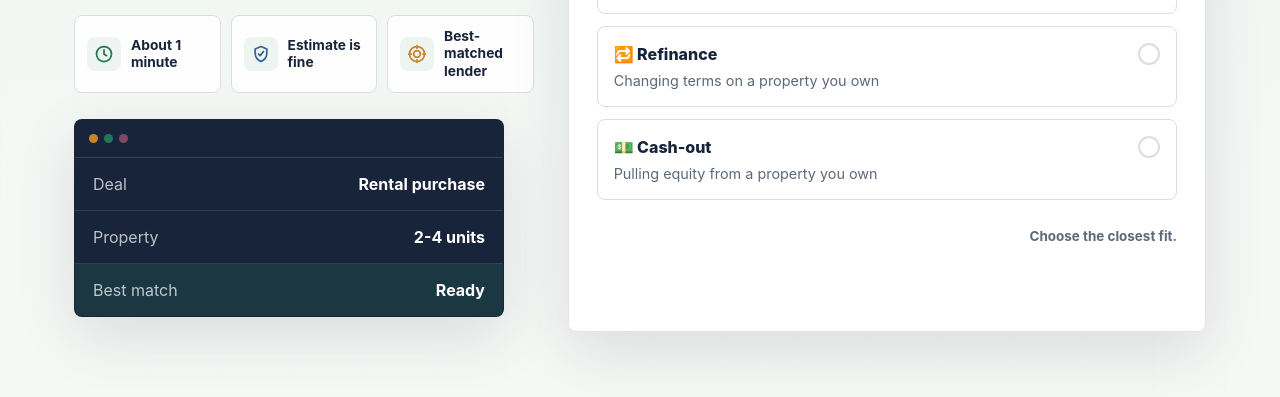
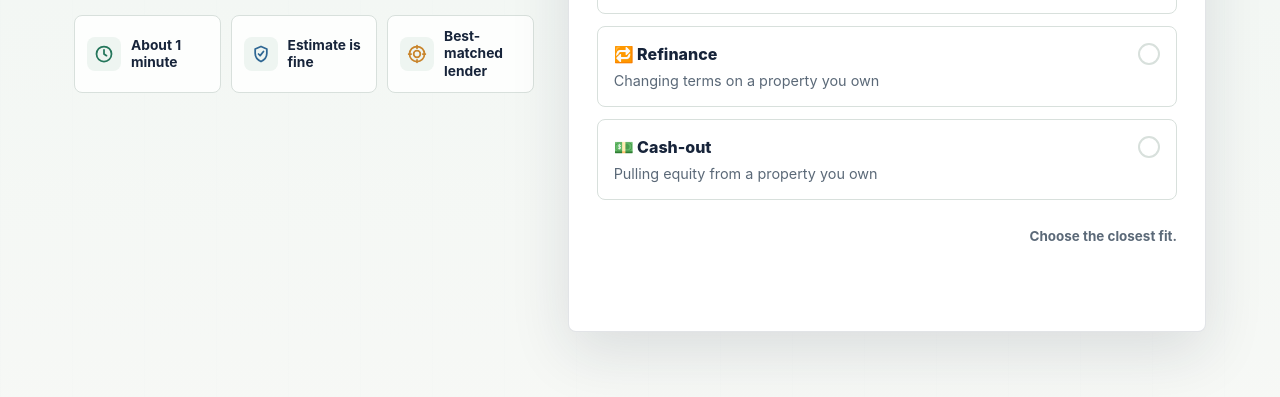
Before and after one commit to sddanielsmpm/reig-investor-form-demo, a plain HTML site: page index.html in a window 1280 px wide. Shown: the part 391-788 px from the top of the page. Drawn offline with Linux system fonts and the light colour scheme.

Commit message:
Remove hero deal preview card

```diff
--- a/index.html
+++ b/index.html
@@ -59,26 +59,6 @@
             <strong>Best-matched lender</strong>
           </div>
         </div>
-
-        <div class="deal-preview" aria-hidden="true">
-          <div class="preview-header">
-            <span></span>
-            <span></span>
-            <span></span>
-          </div>
-          <div class="preview-row">
-            <span>Deal</span>
-            <strong>Rental purchase</strong>
-          </div>
-          <div class="preview-row">
-            <span>Property</span>
-            <strong>2-4 units</strong>
-          </div>
-          <div class="preview-row accent-row">
-            <span>Best match</span>
-            <strong>Ready</strong>
-          </div>
-        </div>
       </section>
 
       <section class="form-panel" aria-label="Investor financing match form">
--- a/styles.css
+++ b/styles.css
@@ -166,60 +166,6 @@ h1 {
 
 .lender-icon {
   color: var(--gold);
-}
-
-.deal-preview {
-  max-width: 430px;
-  margin-top: 26px;
-  border: 1px solid rgba(23, 36, 58, 0.14);
-  border-radius: var(--radius);
-  background: #17243a;
-  box-shadow: var(--shadow);
-  color: #fff;
-  overflow: hidden;
-}
-
-.preview-header {
-  display: flex;
-  gap: 6px;
-  border-bottom: 1px solid rgba(255, 255, 255, 0.14);
-  padding: 14px;
-}
-
-.preview-header span {
-  width: 9px;
-  height: 9px;
-  border-radius: 50%;
-  background: var(--gold);
-}
-
-.preview-header span:nth-child(2) {
-  background: var(--green);
-}
-
-.preview-header span:nth-child(3) {
-  background: var(--plum);
-}
-
-.preview-row {
-  display: flex;
-  justify-content: space-between;
-  gap: 16px;
-  border-bottom: 1px solid rgba(255, 255, 255, 0.12);
-  padding: 16px 18px;
-}
-
-.preview-row span {
-  color: rgba(255, 255, 255, 0.72);
-}
-
-.preview-row strong {
-  text-align: right;
-}
-
-.accent-row {
-  border-bottom: 0;
-  background: rgba(36, 118, 91, 0.24);
 }
 
 .form-panel {
@@ -1261,9 +1207,6 @@ body.modal-open {
     font-size: 3rem;
   }
 
-  .deal-preview {
-    display: none;
-  }
 }
 
 @media (max-width: 720px) {
```
